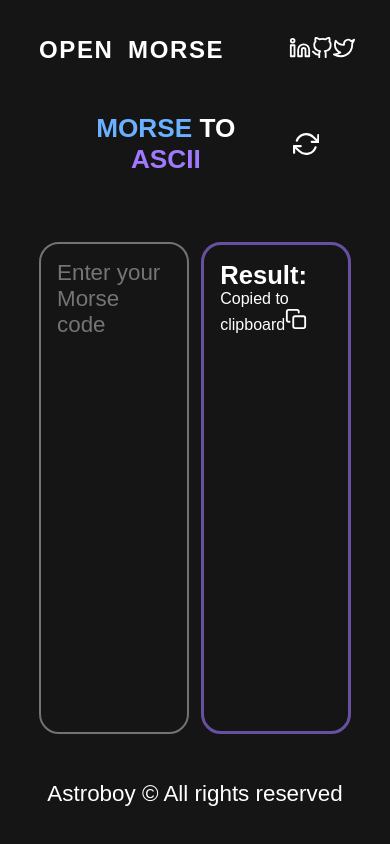
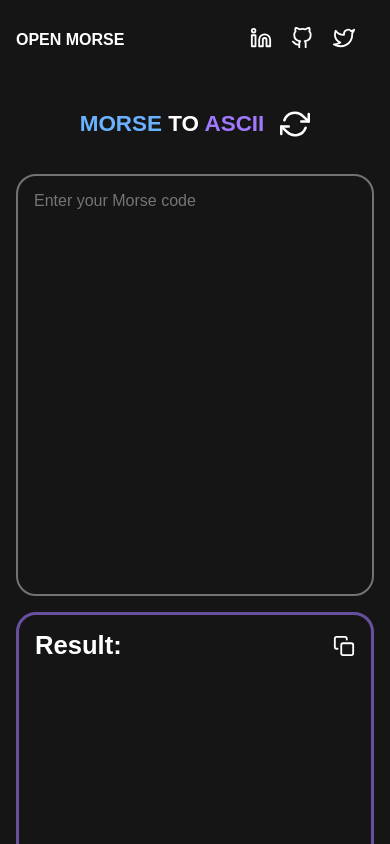
Before and after one commit to abdoachhoubi/morse.js, a Next.js app: page / in a window 390 px wide. Shown: the top 844 px of the page. Built offline with nearby package versions, Linux system fonts and the light colour scheme; a web font is replaced by a local one.

Commit message:
Styling edit

```diff
--- a/styles/index.css
+++ b/styles/index.css
@@ -11,7 +11,7 @@ h1, h2, h3, h4, h5, h6, textarea, input, a, button, span, p {
 
 .body {
   width: 100vw;
-  height: 100vh;
+  min-height: 100vh;
   overflow: hidden;
   background-color: rgb(21, 21, 21);
 }
@@ -24,12 +24,25 @@ h1, h2, h3, h4, h5, h6, textarea, input, a, button, span, p {
   }
 }
 
+.none {
+  display: none;
+}
+
+.visible {
+  display: unset;
+}
+
 header {
   height: 100px;
   width: 100%;
   display: flex;
   align-items: center;
   justify-content: center;
+}
+@media screen and (max-width: 900px) {
+  header {
+    height: 80px;
+  }
 }
 header nav {
   height: 100%;
@@ -43,16 +56,35 @@ header nav {
     width: 80%;
   }
 }
+@media screen and (max-width: 900px) {
+  header nav {
+    width: 100%;
+    padding: 0 1rem;
+  }
+}
 header nav .title {
   font-weight: 600;
   word-spacing: 0.4rem;
   letter-spacing: 0.1rem;
+}
+@media screen and (max-width: 900px) {
+  header nav .title {
+    font-weight: 600;
+    font-size: 1rem;
+    word-spacing: 0;
+    letter-spacing: 0;
+  }
 }
 header nav .icon__group {
   width: 20%;
   display: flex;
   align-items: center;
   justify-content: space-evenly;
+}
+@media screen and (max-width: 900px) {
+  header nav .icon__group {
+    width: 40%;
+  }
 }
 
 main {
@@ -66,6 +98,14 @@ main {
 @media screen and (max-width: 1600px) {
   main {
     padding: 10px 10%;
+  }
+}
+@media screen and (max-width: 900px) {
+  main {
+    padding: 10px 1rem;
+    height: -webkit-fit-content;
+    height: -moz-fit-content;
+    height: fit-content;
   }
 }
 main .switch {
@@ -85,12 +125,25 @@ main .switch {
     padding: 0.2rem 2rem;
   }
 }
+@media screen and (max-width: 900px) {
+  main .switch {
+    margin-bottom: 2rem;
+    margin-top: 1rem;
+    font-size: 1.2rem;
+    padding: 0.2rem 1rem;
+  }
+}
 main .switch .mode {
   margin-right: 3rem;
 }
 @media screen and (max-width: 1600px) {
   main .switch .mode {
     margin-right: 2rem;
+  }
+}
+@media screen and (max-width: 900px) {
+  main .switch .mode {
+    margin-right: 1rem;
   }
 }
 main .switch .mode .MORSE {
@@ -106,9 +159,21 @@ main .translator {
   align-items: center;
   justify-content: space-between;
 }
+@media screen and (max-width: 900px) {
+  main .translator {
+    flex-direction: column;
+  }
+}
 main .translator .translate {
   height: 100%;
   width: 48%;
+}
+@media screen and (max-width: 900px) {
+  main .translator .translate {
+    width: 100%;
+    height: 50vh;
+    margin-bottom: 1rem;
+  }
 }
 main .translator .translate .entry {
   padding: 1rem;
@@ -127,6 +192,14 @@ main .translator .translate .entry {
     font-size: 1.4rem;
   }
 }
+@media screen and (max-width: 900px) {
+  main .translator .translate .entry {
+    width: 100%;
+    height: 50vh;
+    margin-bottom: 1rem;
+    font-size: 1rem;
+  }
+}
 main .translator .translate .entry:focus {
   outline: unset;
   border: 4px solid #fff;
@@ -138,7 +211,31 @@ main .translator .result {
   height: 100%;
   width: 48%;
 }
-main .translator .result .title {
+@media screen and (max-width: 900px) {
+  main .translator .result {
+    width: 100%;
+    height: 50vh;
+    margin-bottom: 1rem;
+  }
+}
+main .translator .result .re__header {
+  display: flex;
+  align-items: center;
+  justify-content: space-between;
+  margin-bottom: 1rem;
+}
+main .translator .result .re__header .cp__ic {
+  width: -webkit-fit-content;
+  width: -moz-fit-content;
+  width: fit-content;
+  display: flex;
+  align-items: center;
+  justify-content: center;
+}
+main .translator .result .re__header .cp__ic span {
+  margin-right: 10px;
+}
+main .translator .result .re__header .title {
   font-size: 1.6rem;
 }
 main .translator .result p {
@@ -149,6 +246,11 @@ main .translator .result p {
     font-size: 1.4rem;
   }
 }
+@media screen and (max-width: 900px) {
+  main .translator .result p {
+    font-size: 1rem;
+  }
+}
 
 footer {
   height: 100px;
@@ -157,10 +259,26 @@ footer {
   align-items: center;
   justify-content: center;
 }
+@media screen and (max-width: 900px) {
+  footer {
+    height: -webkit-fit-content;
+    height: -moz-fit-content;
+    height: fit-content;
+    padding: 2rem 0;
+  }
+}
 footer a {
   text-decoration: none;
 }
 footer a h4 {
   font-size: 1.4rem;
   font-weight: 400;
+}
+footer a h4 span {
+  color: rgb(125, 206, 252) !important;
+}
+@media screen and (max-width: 900px) {
+  footer a h4 {
+    font-size: 1rem;
+  }
 }/*# sourceMappingURL=index.css.map */
--- a/styles/index.sass
+++ b/styles/index.sass
@@ -10,7 +10,7 @@ h1, h2, h3, h4, h5, h6, textarea, input, a, button, span, p
 
 .body
     width: 100vw
-    height: 100vh
+    min-height: 100vh
     overflow: hidden
     background-color: rgb(21, 21, 21)
     *
@@ -18,4 +18,10 @@ h1, h2, h3, h4, h5, h6, textarea, input, a, button, span, p
     @media screen and ( max-width: 900px )
         overflow-y: scroll
 
-@import ../Components/_Components
+.none
+    display: none
+
+.visible
+    display: unset
+
+@import ../containers/_Components
```
Also changed, not shown: 1 other file (tests, documents, lock files or other folders).
